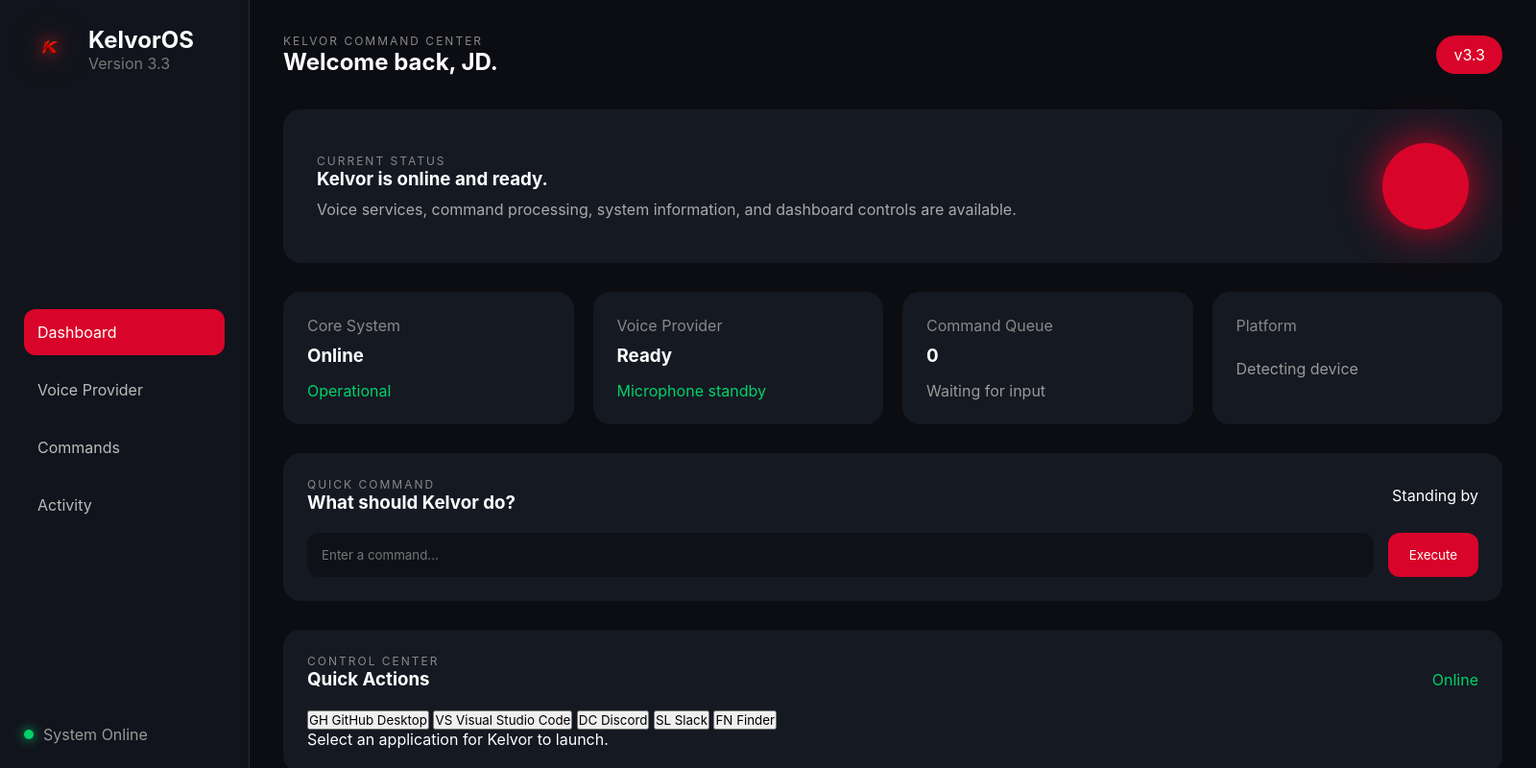
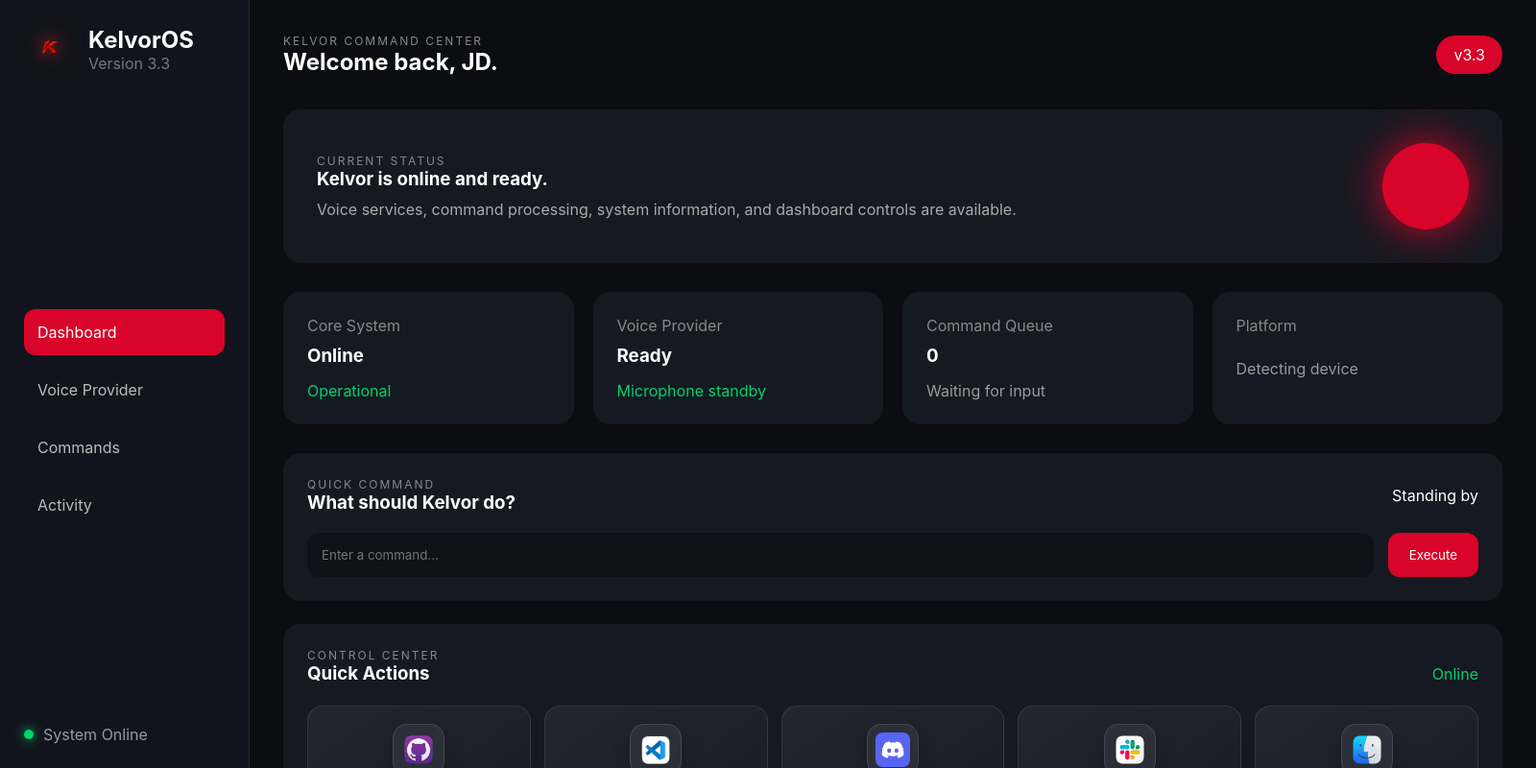
Before and after one commit to Flores559/KelvorOS, an Electron app: page src/ui/index.html in a window 1600 px wide. Shown: the whole page at 96% size. Drawn offline with Linux system fonts and the light colour scheme; no server answers.

Commit message:
Add Quick Actions dashboard with branded application icons
KelvorOS v3.3 introduces the new Quick Actions Control Center, providing fast access to commonly used desktop applications directly from the dashboard.

What's New:
• Added Quick Actions panel to the Dashboard
• Added branded application icons for GitHub Desktop, Visual Studio Code, Discord, Slack, and Finder
• Implemented Electron IPC communication for launching desktop applications
• Added preload bridge for secure Quick Action requests
• Improved dashboard layout and visual design
• Updated interface branding to Version 3.3
• Refined control center appearance with modern application launcher styling
• Continued Electron stability improvements following preload bridge fixes

Status:
✅ System Information Bridge Operational
✅ Quick Actions UI Complete
✅ Application Icons Display Correctly
🔄 Next Phase: Connect all launcher buttons, improve live system monitoring, and expand voice-controlled automation.

```diff
--- a/src/ui/index.html
+++ b/src/ui/index.html
@@ -168,7 +168,13 @@
     class="quick-action-button"
     data-action="github"
   >
-              <span class="quick-action-icon">GH</span>
+    <span class="quick-action-icon">
+      <img
+        src="../../assets/icons/github.webp"
+        alt="GitHub Desktop"
+      />
+    </span>
+
     <span>GitHub Desktop</span>
   </button>
 
@@ -177,7 +183,13 @@
     class="quick-action-button"
     data-action="vscode"
   >
-              <span class="quick-action-icon">VS</span>
+    <span class="quick-action-icon">
+      <img
+        src="../../assets/icons/vscode.png"
+        alt="Visual Studio Code"
+      />
+    </span>
+
     <span>Visual Studio Code</span>
   </button>
 
@@ -186,7 +198,13 @@
     class="quick-action-button"
     data-action="discord"
   >
-              <span class="quick-action-icon">DC</span>
+    <span class="quick-action-icon">
+      <img
+        src="../../assets/icons/discord.webp"
+        alt="Discord"
+      />
+    </span>
+
     <span>Discord</span>
   </button>
 
@@ -195,7 +213,13 @@
     class="quick-action-button"
     data-action="slack"
   >
-              <span class="quick-action-icon">SL</span>
+    <span class="quick-action-icon">
+      <img
+        src="../../assets/icons/slack.webp"
+        alt="Slack"
+      />
+    </span>
+
     <span>Slack</span>
   </button>
 
@@ -204,7 +228,13 @@
     class="quick-action-button"
     data-action="finder"
   >
-              <span class="quick-action-icon">FN</span>
+    <span class="quick-action-icon">
+      <img
+        src="../../assets/icons/finder.png"
+        alt="Finder"
+      />
+    </span>
+
     <span>Finder</span>
   </button>
 
--- a/src/ui/renderer.js
+++ b/src/ui/renderer.js
@@ -767,3 +767,63 @@ window.addEventListener("DOMContentLoaded", () => {
 
   console.log("KelvorOS dashboard initialized.");
 });
+const quickActionButtons = document.querySelectorAll(
+  ".quick-action-button"
+);
+
+const quickActionStatus = document.getElementById(
+  "quick-action-status"
+);
+
+quickActionButtons.forEach((button) => {
+  button.addEventListener("click", async () => {
+    const actionName = button.dataset.action;
+    const originalText = quickActionStatus.textContent;
+
+    button.disabled = true;
+
+    quickActionStatus.classList.remove("success", "error");
+    quickActionStatus.textContent =
+      `Kelvor is launching ${actionName}...`;
+
+    try {
+      if (!window.kelvor?.quickAction) {
+        throw new Error("Quick Actions bridge is unavailable.");
+      }
+
+      const result = await window.kelvor.quickAction(actionName);
+
+      if (!result?.ok) {
+        throw new Error(
+          result?.message || "The application could not be launched."
+        );
+      }
+
+      quickActionStatus.classList.add("success");
+      quickActionStatus.textContent =
+        result.message || `${actionName} launched successfully.`;
+
+
+    } catch (error) {
+      console.error("Quick Action error:", error);
+
+      quickActionStatus.classList.add("error");
+      quickActionStatus.textContent =
+        error.message || "Quick Action failed.";
+    } finally {
+      window.setTimeout(() => {
+        button.disabled = false;
+
+        if (
+          quickActionStatus.textContent.includes("successfully") ||
+          quickActionStatus.classList.contains("error")
+        ) {
+          window.setTimeout(() => {
+            quickActionStatus.classList.remove("success", "error");
+            quickActionStatus.textContent = originalText;
+          }, 2500);
+        }
+      }, 500);
+    }
+  });
+});
--- a/src/ui/styles.css
+++ b/src/ui/styles.css
@@ -416,3 +416,127 @@ button{
     drop-shadow(0 0 8px rgba(255, 40, 40, 0.8))
     drop-shadow(0 0 18px rgba(255, 0, 0, 0.35));
 }
+/* Kelvor v3.3 Quick Actions */
+
+.quick-actions-card {
+  margin-top: 24px;
+}
+
+.quick-actions-grid {
+  display: grid;
+  grid-template-columns: repeat(5, minmax(130px, 1fr));
+  gap: 14px;
+  margin-top: 22px;
+}
+
+.quick-action-button {
+  min-height: 110px;
+  padding: 18px 14px;
+  border: 1px solid rgba(255, 255, 255, 0.1);
+  border-radius: 16px;
+  background:
+    linear-gradient(
+      145deg,
+      rgba(255, 255, 255, 0.06),
+      rgba(255, 255, 255, 0.015)
+    );
+  color: #ffffff;
+  font: inherit;
+  font-weight: 700;
+  cursor: pointer;
+  display: flex;
+  flex-direction: column;
+  align-items: center;
+  justify-content: center;
+  gap: 12px;
+  transition:
+    transform 0.2s ease,
+    border-color 0.2s ease,
+    box-shadow 0.2s ease,
+    background 0.2s ease;
+}
+
+.quick-action-button:hover {
+  transform: translateY(-3px);
+  border-color: rgba(255, 45, 45, 0.75);
+  background:
+    linear-gradient(
+      145deg,
+      rgba(255, 45, 45, 0.16),
+      rgba(255, 255, 255, 0.025)
+    );
+  box-shadow:
+    0 12px 30px rgba(0, 0, 0, 0.28),
+    0 0 22px rgba(255, 35, 35, 0.12);
+}
+
+.quick-action-button:active {
+  transform: translateY(0) scale(0.98);
+}
+
+.quick-action-button:disabled {
+  opacity: 0.55;
+  cursor: wait;
+  transform: none;
+}
+
+.quick-action-icon {
+  width: 54px;
+  height: 54px;
+  padding: 8px;
+  border-radius: 15px;
+
+  display: grid;
+  place-items: center;
+
+  background: rgba(255, 255, 255, 0.06);
+  border: 1px solid rgba(255, 255, 255, 0.12);
+
+  box-shadow:
+    inset 0 0 18px rgba(255, 255, 255, 0.025),
+    0 8px 20px rgba(0, 0, 0, 0.22);
+
+  overflow: hidden;
+}
+
+.quick-action-icon img {
+  width: 100%;
+  height: 100%;
+  object-fit: contain;
+  display: block;
+
+  transition:
+    transform 0.2s ease,
+    filter 0.2s ease;
+}
+
+.quick-action-button:hover .quick-action-icon img {
+  transform: scale(1.08);
+  filter: drop-shadow(0 0 8px rgba(255, 255, 255, 0.18));
+}
+
+.quick-action-status {
+  margin: 18px 0 0;
+  color: rgba(255, 255, 255, 0.62);
+  font-size: 0.9rem;
+}
+
+.quick-action-status.success {
+  color: #6fffa1;
+}
+
+.quick-action-status.error {
+  color: #ff6b6b;
+}
+
+@media (max-width: 1350px) {
+  .quick-actions-grid {
+    grid-template-columns: repeat(3, minmax(150px, 1fr));
+  }
+}
+
+@media (max-width: 950px) {
+  .quick-actions-grid {
+    grid-template-columns: repeat(2, minmax(140px, 1fr));
+  }
+}
```
Also changed, not shown: assets/icons/discord.webp (added), assets/icons/finder.png (added), assets/icons/github.webp (added), assets/icons/slack.webp (added), assets/icons/vscode.png (added), 3 other files. Lines whose indentation alone changed are shown as unchanged.
